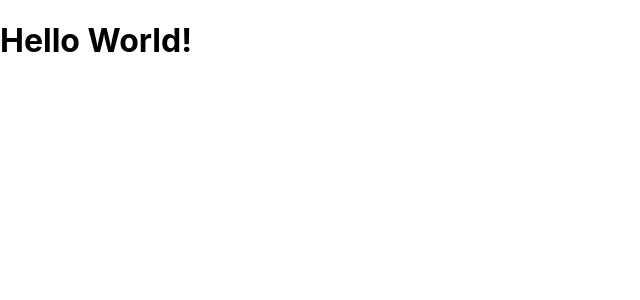
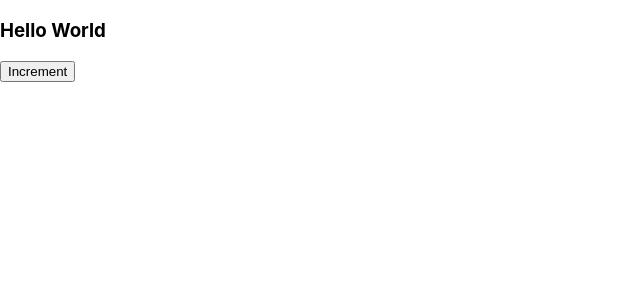
Before and after one commit to ealipio/hero-form, a React (Create React App) app in the folder client/: page / in a window 1280 px wide. Shown: the top 300 px of the page, without its empty margins (0-640 px from the left). Built offline with nearby package versions, Linux system fonts and the light colour scheme.

Commit message:
feat: using React.Fragment

```diff
--- a/client/src/components/Counter.tsx
+++ b/client/src/components/Counter.tsx
@@ -11,7 +11,10 @@ export interface CounterState {
 
 class Counter extends React.Component<CounterProps, CounterState> {
     render() {
-        return ( <h1>Hello World!</h1> );
+        return <React.Fragment>
+            <h3>Hello World</h3>
+            <button>Increment</button>
+        </React.Fragment> ;
     }
 }
 
```
